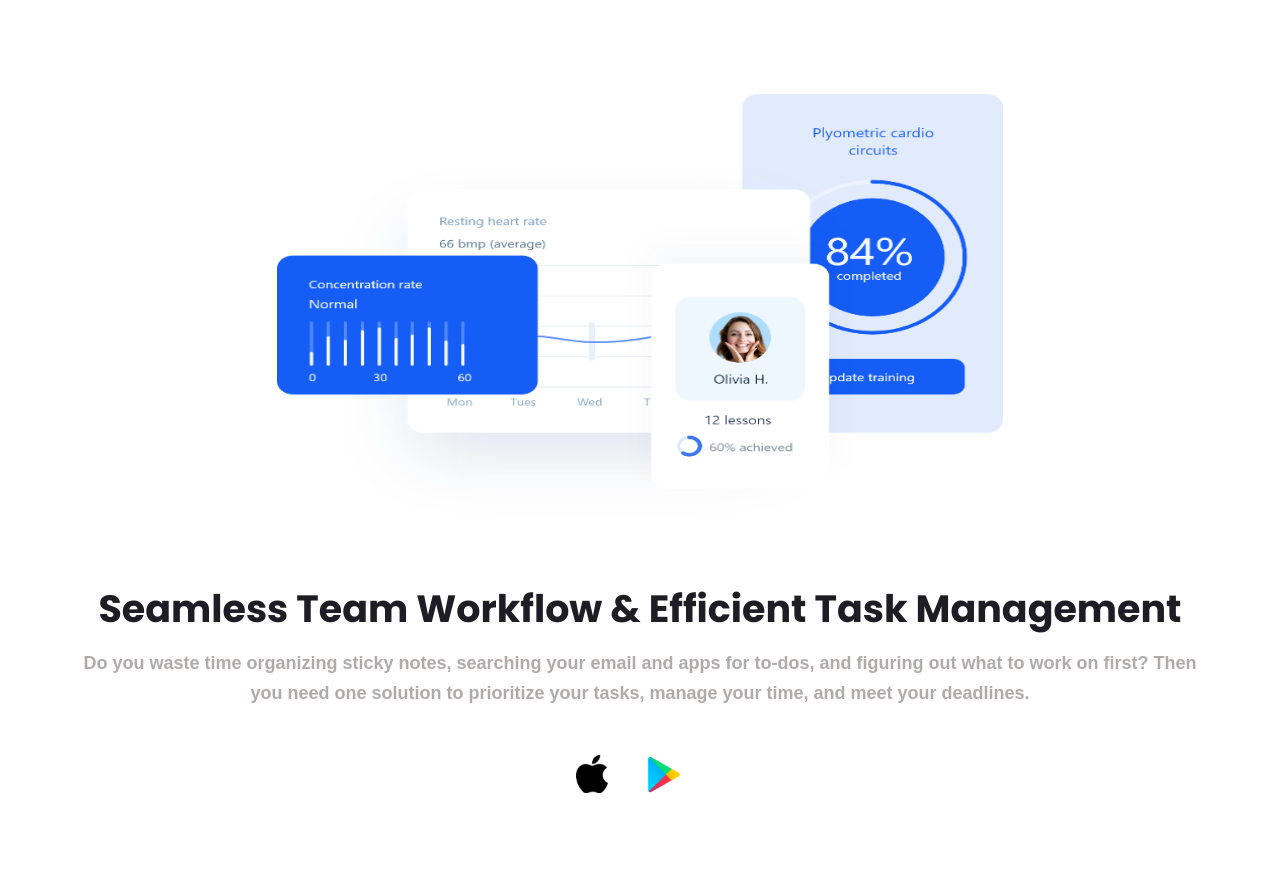
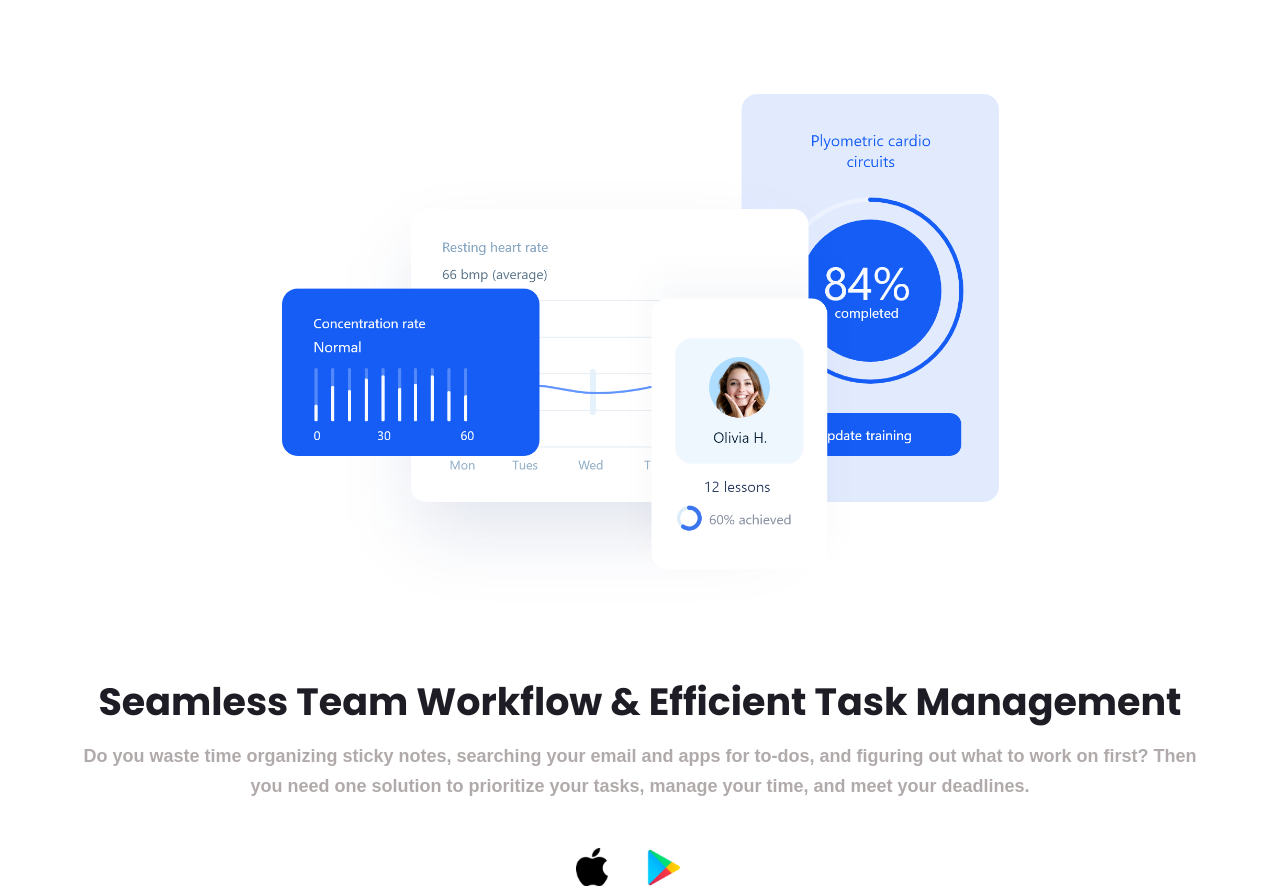
Before and after one commit to Amr-rgb/taskia, a Next.js app: page / in a window 1280 px wide. Shown: the part 3708-4599 px from the top of the page. Built offline with nearby package versions, Linux system fonts and the light colour scheme.

Commit message:
edit image size

```diff
--- a/components/Feature2.js
+++ b/components/Feature2.js
@@ -5,7 +5,7 @@ function Feature2() {
     return (
         <div className="flex flex-col items-center gap-8">
             <div className="image">
-                <Image src='/graphs.png' width={726} height={454} />
+                <Image src='/graphs.png' width={717} height={547} />
             </div>
 
             <div className="flex flex-col items-center gap-4 text-center">
```
